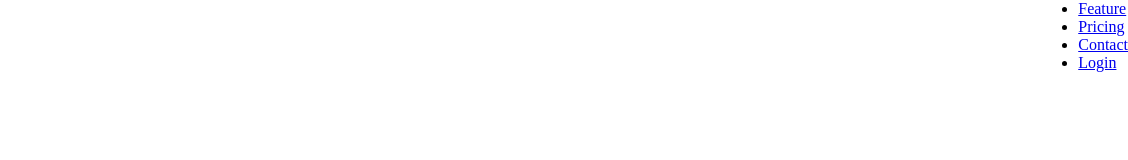
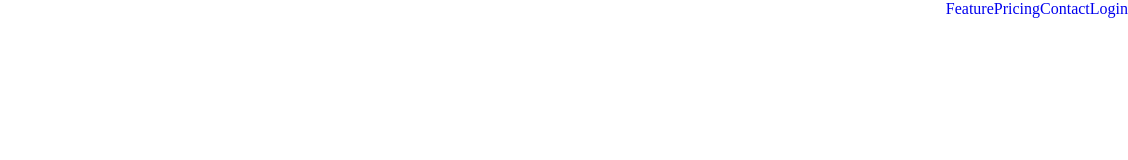
Before and after one commit to consoledot/Bookmark-Landing, a website: page index.html in a window 1280 px wide. Shown: the full height of the page, 152-1280 px from the left. Drawn offline with Linux system fonts and the light colour scheme.

Commit message:
Added sass

```diff
--- a/index.html
+++ b/index.html
@@ -3,7 +3,7 @@
 <head>
     <meta charset="UTF-8">
     <meta name="viewport" content="width=device-width, initial-scale=1.0">
-    <link rel="stylesheet" href="style.css">
+    <link rel="stylesheet" href="style/main.css">
     <title>BookMark Landing</title>
 </head>
 <body>
--- a/package.json
+++ b/package.json
@@ -4,7 +4,8 @@
   "description": "",
   "main": "main.js",
   "scripts": {
-    "test": "echo \"Error: no test specified\" && exit 1"
+    "test": "echo \"Error: no test specified\" && exit 1",
+    "sass": "node-sass --watch sass/ -o style/"
   },
   "author": "",
   "license": "ISC"
--- /dev/null
+++ b/sass/main.scss
@@ -0,0 +1,23 @@
+*{
+    margin: 0;
+    padding: 0;
+    box-sizing: border-box;
+}
+header{
+    display: flex;
+    justify-content: space-between;
+    nav{
+        display: inline-block;
+        ul{
+            display: flex;
+            justify-content: space-evenly;
+            li{
+                list-style: none;
+                a{
+                    text-decoration: none;
+                }
+            }
+        }
+
+    }
+}
```
Also changed, not shown: style/main.css (added), 2 other files.
